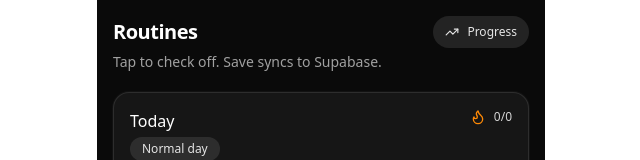
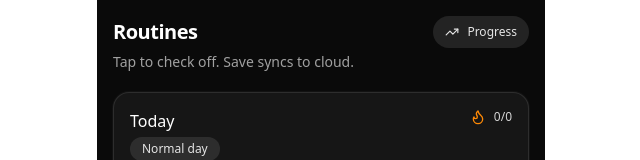
Before and after one commit to DMALUVM/Trackers, a Next.js app: page /app/routines in a window 1280 px wide. Shown: the top 160 px of the page, without its empty margins (319-959 px from the left). Built offline with nearby package versions, Linux system fonts and the light colour scheme; no server answers.

Commit message:
Polish: change Supabase wording to cloud

```diff
--- a/src/app/app/routines/page.tsx
+++ b/src/app/app/routines/page.tsx
@@ -163,7 +163,7 @@ export default function RoutinesPage() {
           </Link>
         </div>
         <p className="text-sm text-neutral-400">
-          Tap to check off. Save syncs to Supabase.
+          Tap to check off. Save syncs to cloud.
         </p>
       </header>
 
```
